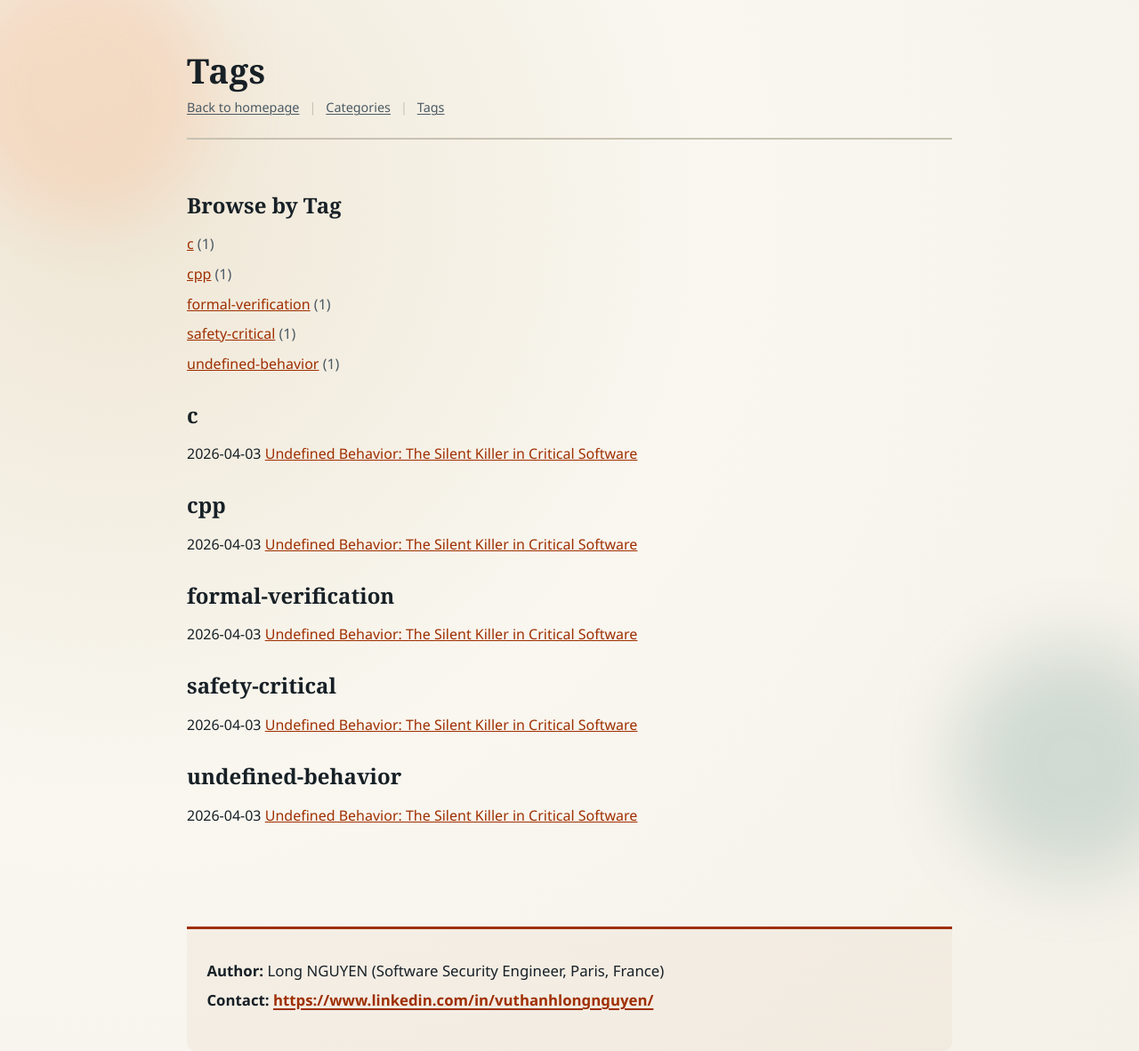
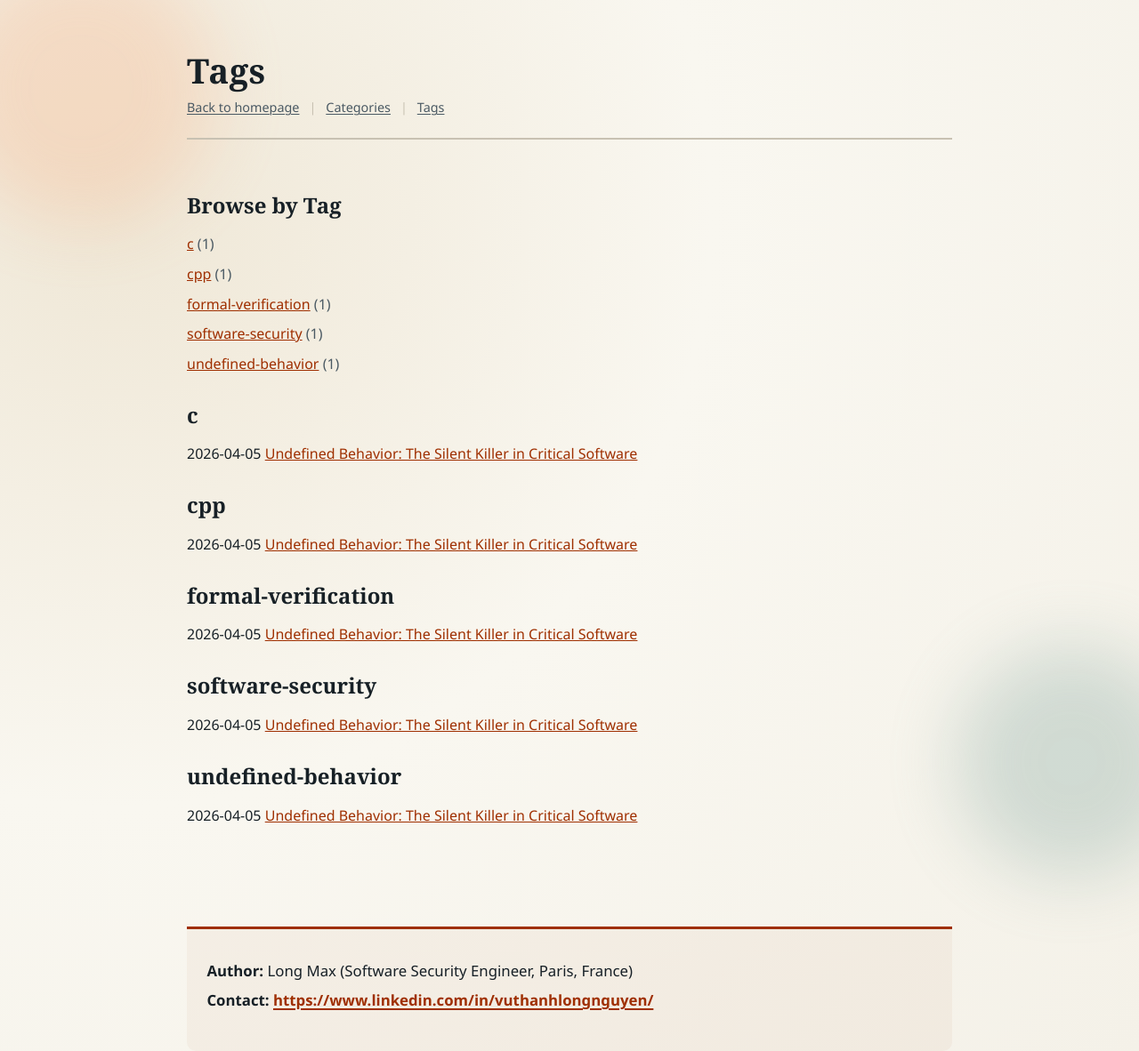
Before and after one commit to longmax90/longmax90.github.io, a Jekyll site: the page built from tags.md, in a window 1280 px wide and 1182 px high. Shown: the whole window at 89% size. Built offline with Jekyll 4.4.1, drawn with Linux system fonts in a browser that asks for light colours.

Commit message:
Update author, date, categories and tags of the first post

```diff
--- a/_layouts/default.html
+++ b/_layouts/default.html
@@ -29,7 +29,7 @@
   </main>
 
   <footer class="site-footer">
-    <p><strong>Author:</strong> Long NGUYEN (Software Security Engineer, Paris, France)</p>
+    <p><strong>Author:</strong> Long Max (Software Security Engineer, Paris, France)</p>
     <p><strong>Contact:</strong> <a href="https://www.linkedin.com/in/vuthanhlongnguyen/">https://www.linkedin.com/in/vuthanhlongnguyen/</a></p>
   </footer>
 </body>
--- a/_posts/2026-04-03-undefined-behavior-silent-killer.md
+++ b/_posts/2026-04-05-undefined-behavior-silent-killer.md
@@ -1,9 +1,9 @@
 ---
 layout: default
 title: "Undefined Behavior: The Silent Killer in Critical Software"
-date: 2026-04-03 00:00:00 +0000
-categories: [introduction, security-research]
-tags: [c, cpp, undefined-behavior, formal-verification, safety-critical]
+date: 2026-04-05 00:00:00 +0000
+categories: [software-security, undefined-behavior]
+tags: [software-security, undefined-behavior, c, cpp, formal-verification]
 ---
 
 You have probably heard the phrase "undefined behavior" thrown around in C and C++ circles. Most developers treat it as a theoretical concern, something that only matters in edge cases, something that "works fine in practice."
```
Also changed, not shown: index.md (+1 -1 lines).
